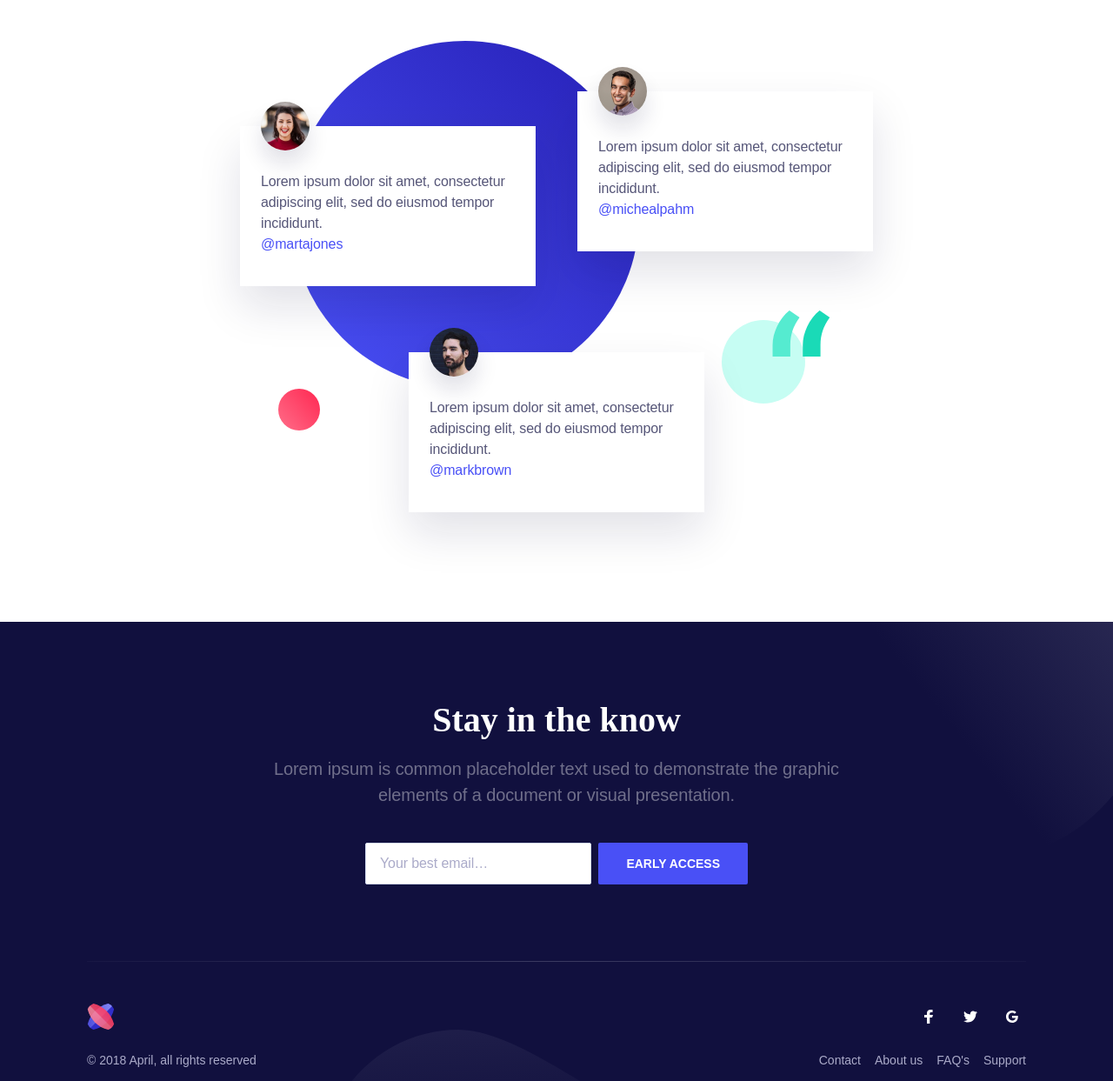
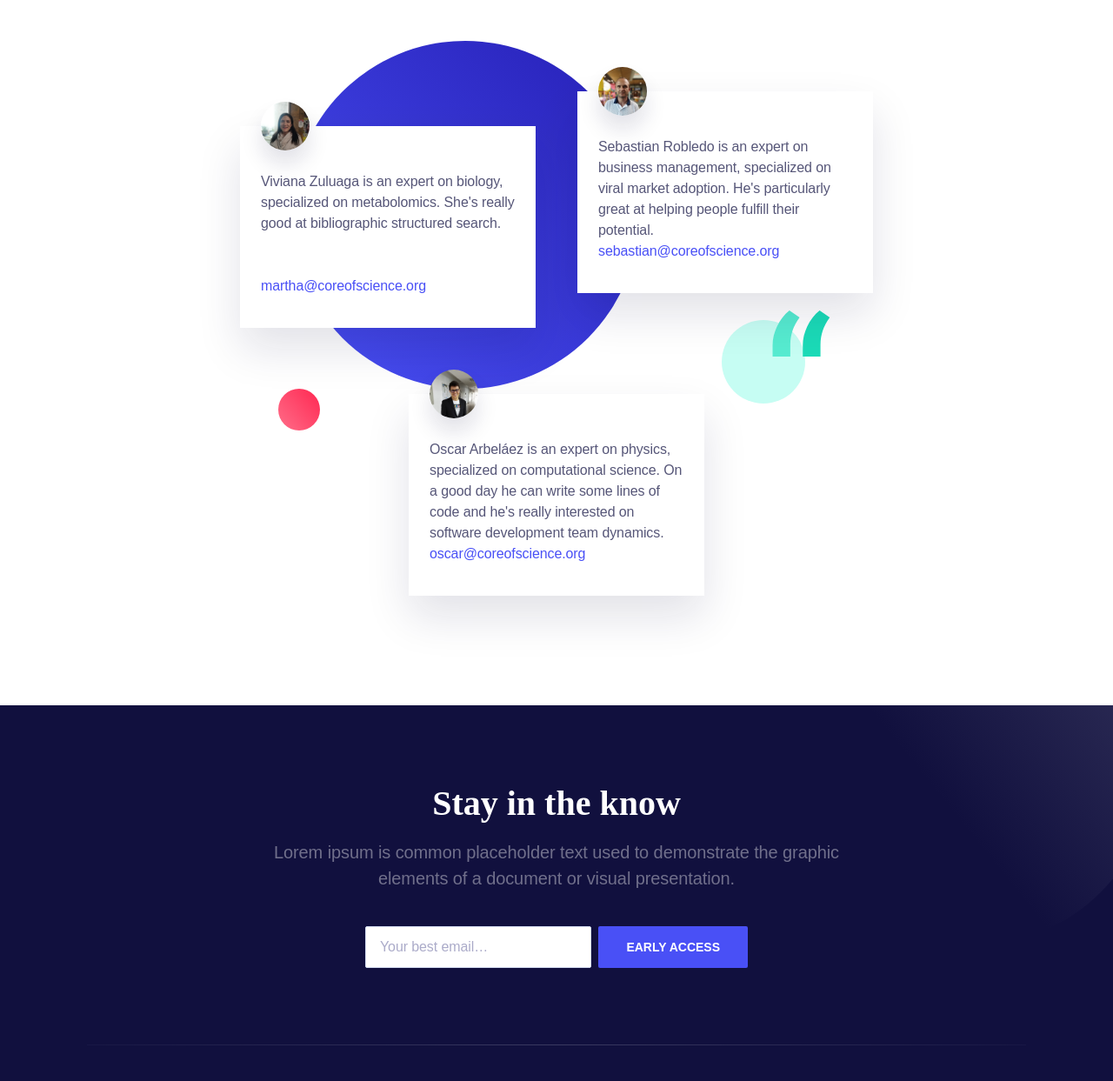
Before and after one commit to coreofscience/coreofscience.org, a Gatsby site: page / in a window 1280 px wide. Shown: the part 2190-3433 px from the top of the page at 87% size. Built offline with nearby package versions, Linux system fonts and the light colour scheme; Gatsby itself is replaced by a stand-in of ours.

Commit message:
Add the required people section
Fixes #10

```diff
--- a/src/pages/index.js
+++ b/src/pages/index.js
@@ -1,6 +1,5 @@
-import React from "react"
+import React from "react";
 import "../styles/scss/style.scss";
-
 
 const PRINCIPLES = {
   share: {
@@ -32,6 +31,37 @@ const PRINCIPLES = {
   }
 };
 
+const PEOPLE = {
+  vivi: {
+    name: "Viviana Zuluaga",
+    email: "martha@coreofscience.org",
+    bio: `
+      Viviana Zuluaga is an expert on biology, specialized on metabolomics.
+      She's really good at bibliographic structured search.
+    `,
+    photo: "people/vivi.png"
+  },
+  sebas: {
+    name: "Sebastian Robledo",
+    email: "sebastian@coreofscience.org",
+    bio: `
+      Sebastian Robledo is an expert on business management, specialized on
+      viral market adoption. He's particularly great at helping people
+      fulfill their potential.
+    `,
+    photo: "people/sebas.png"
+  },
+  oscar: {
+    name: "Oscar Arbeláez",
+    email: "oscar@coreofscience.org",
+    bio: `
+      Oscar Arbeláez is an expert on physics, specialized on computational
+      science. On a good day he can write some lines of code and he's really
+      interested on software development team dynamics.
+    `,
+    photo: "people/oscar.png"
+  }
+};
 
 const Landing = () => (
   <div className="body-wrap boxed-container">
@@ -303,80 +333,34 @@ const Landing = () => (
         </div>
         <div className="container">
           <div className="testimonials-inner section-inner">
-            <h2 className="section-title mt-0 text-center">Testimonials</h2>
+            <h2 className="section-title mt-0 text-center">People</h2>
             <div className="testimonials-wrap">
-              <div className="testimonial text-xs is-revealing">
+              {Object.keys(PEOPLE).map(nick => {
+                const person = PEOPLE[nick];
+                return (
+                  <div key={nick} className="testimonial text-xs is-revealing">
                     <div className="testimonial-inner">
                       <div className="testimonial-main">
                         <div className="testimonial-header">
                           <img
                             className="mb-16"
-                        src="people/testimonial-01.png"
+                            src={person.photo}
                             alt="Testimonial"
                           />
                         </div>
                         <div className="testimonial-body">
-                      <p className="mb-0">
-                        Lorem ipsum dolor sit amet, consectetur adipiscing elit,
-                        sed do eiusmod tempor incididunt.
-                      </p>
+                          <p className="mb-0">{person.bio}</p>
                         </div>
                       </div>
                       <div className="testimonial-footer">
                         <div className="testimonial-link">
-                      <a href="#">@martajones</a>
+                          <a href={`mailto:${person.email}`}>{person.email}</a>
                         </div>
                       </div>
                     </div>
                   </div>
-              <div className="testimonial text-xs is-revealing">
-                <div className="testimonial-inner">
-                  <div className="testimonial-main">
-                    <div className="testimonial-header">
-                      <img
-                        className="mb-16"
-                        src="people/testimonial-02.png"
-                        alt="Testimonial"
-                      />
-                    </div>
-                    <div className="testimonial-body">
-                      <p className="mb-0">
-                        Lorem ipsum dolor sit amet, consectetur adipiscing elit,
-                        sed do eiusmod tempor incididunt.
-                      </p>
-                    </div>
-                  </div>
-                  <div className="testimonial-footer">
-                    <div className="testimonial-link">
-                      <a href="#">@michealpahm</a>
-                    </div>
-                  </div>
-                </div>
-              </div>
-              <div className="testimonial text-xs is-revealing">
-                <div className="testimonial-inner">
-                  <div className="testimonial-main">
-                    <div className="testimonial-header">
-                      <img
-                        className="mb-16"
-                        src="people/testimonial-03.png"
-                        alt="Testimonial"
-                      />
-                    </div>
-                    <div className="testimonial-body">
-                      <p className="mb-0">
-                        Lorem ipsum dolor sit amet, consectetur adipiscing elit,
-                        sed do eiusmod tempor incididunt.
-                      </p>
-                    </div>
-                  </div>
-                  <div className="testimonial-footer">
-                    <div className="testimonial-link">
-                      <a href="#">@markbrown</a>
-                    </div>
-                  </div>
-                </div>
-              </div>
+                );
+              })}
             </div>
           </div>
         </div>
@@ -420,61 +404,7 @@ const Landing = () => (
         <div className="site-footer-inner has-top-divider">
           <div className="brand footer-brand">
             <a href="#">
-              <svg width="32" height="32" xmlns="http://www.w3.org/2000/svg">
-                <title>April</title>
-                <defs>
-                  <linearGradient
-                    x1="114.674%"
-                    y1="39.507%"
-                    x2="-52.998%"
-                    y2="39.507%"
-                    id="logo-footer-a"
-                  >
-                    <stop stopColor="#8D92FA" offset="0%" />
-                    <stop stopColor="#8D92FA" stopOpacity="0" offset="100%" />
-                  </linearGradient>
-                  <linearGradient
-                    x1="93.05%"
-                    y1="19.767%"
-                    x2="15.034%"
-                    y2="85.765%"
-                    id="logo-footer-b"
-                  >
-                    <stop stopColor="#FF3058" offset="0%" />
-                    <stop stopColor="#FF6381" offset="100%" />
-                  </linearGradient>
-                  <linearGradient
-                    x1="32.716%"
-                    y1="-20.176%"
-                    x2="32.716%"
-                    y2="148.747%"
-                    id="logo-footer-c"
-                  >
-                    <stop stopColor="#FF97AA" offset="0%" />
-                    <stop stopColor="#FF97AA" stopOpacity="0" offset="100%" />
-                  </linearGradient>
-                </defs>
-                <g fill="none" fillRule="evenodd">
-                  <path
-                    d="M31.12 7.482C28.327 19.146 19.147 28.326 7.483 31.121A12.04 12.04 0 0 1 .88 24.518C3.674 12.854 12.854 3.674 24.518.879a12.04 12.04 0 0 1 6.603 6.603z"
-                    fill="#312ECA"
-                  />
-                  <path
-                    d="M28.874 3.922l-24.91 24.99a12.026 12.026 0 0 1-3.085-4.394C3.674 12.854 12.854 3.674 24.518.879a12.025 12.025 0 0 1 4.356 3.043z"
-                    fill="url(#logo-footer-a)"
-                  />
-                  <g opacity=".88">
-                    <path
-                      d="M31.12 24.518a12.04 12.04 0 0 1-6.602 6.603C12.854 28.326 3.674 19.146.879 7.482A12.04 12.04 0 0 1 7.482.88c11.664 2.795 20.844 11.975 23.639 23.639z"
-                      fill="url(#logo-footer-b)"
-                    />
-                    <path
-                      d="M24.518 31.12C12.854 28.327 3.674 19.147.879 7.483A12.015 12.015 0 0 1 3.46 3.57L28.47 28.5a12.016 12.016 0 0 1-3.951 2.62z"
-                      fill="url(#logo-footer-c)"
-                    />
-                  </g>
-                </g>
-              </svg>
+              <img width="32" height="32" src="images/logo.png"></img>
             </a>
           </div>
           <ul className="footer-links list-reset">
```
Also changed, not shown: static/people/oscar.png (added), static/people/sebas.png (added), static/people/testimonial-01.png (deleted), static/people/testimonial-02.png (deleted), static/people/testimonial-03.png (deleted), static/people/vivi.png (added). Lines whose indentation alone changed are shown as unchanged.
